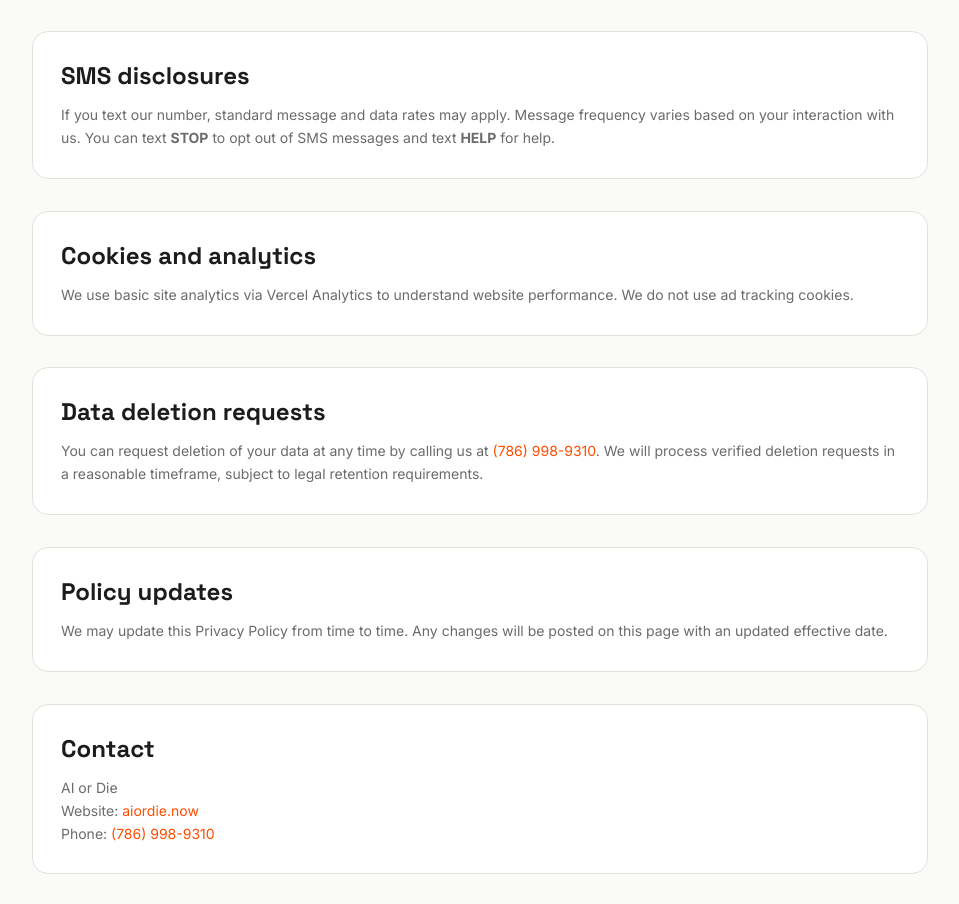
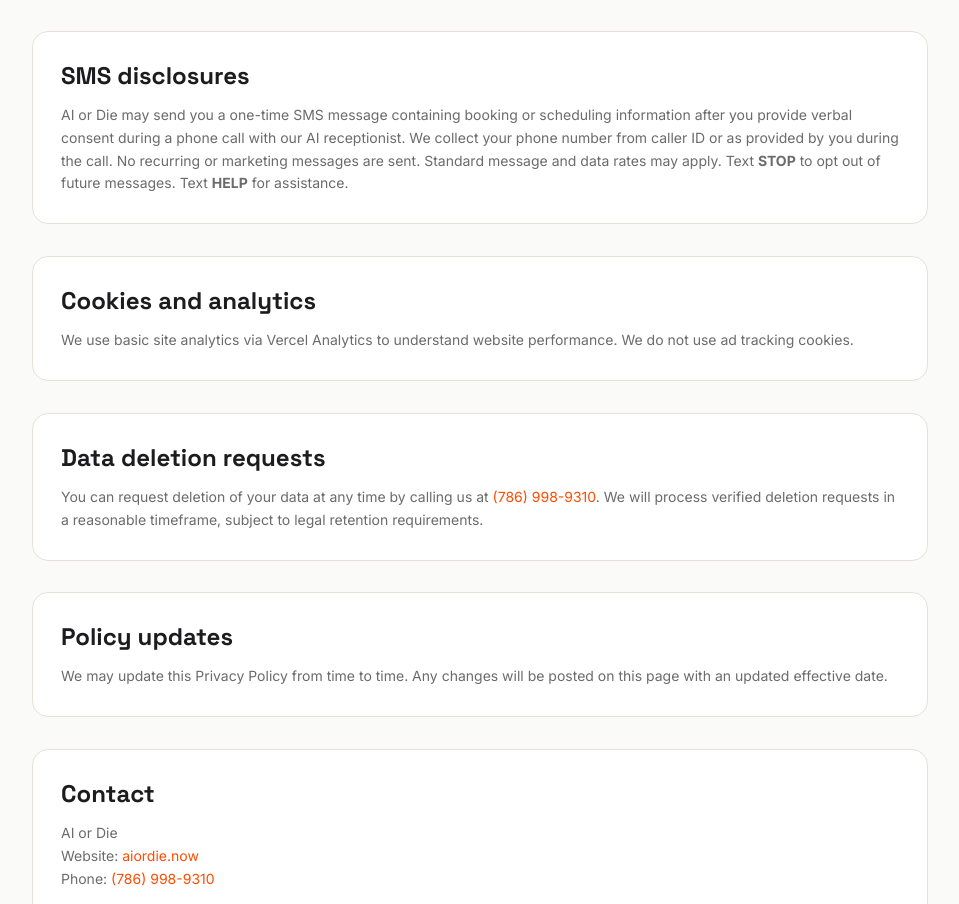
Before and after one commit to 1MORLAP/aiordie-website, a Next.js app: page /privacy in a window 1280 px wide. Shown: the part 1760-2664 px from the top of the page, without its empty margins (160-1119 px from the left). Built offline with nearby package versions, Linux system fonts and the light colour scheme.

Commit message:
fix: update SMS terms and privacy disclosures — verbal consent, one-time transactional only

```diff
--- a/app/privacy/page.tsx
+++ b/app/privacy/page.tsx
@@ -120,9 +120,7 @@ export default function PrivacyPage() {
             <article className="rounded-2xl border border-[var(--border)] bg-[var(--bg-card)] p-6 md:p-7">
               <h2 className="font-space-grotesk text-2xl font-bold text-[var(--text-primary)]">SMS disclosures</h2>
               <p className="mt-3 text-sm leading-relaxed text-[var(--text-secondary)]">
-                If you text our number, standard message and data rates may apply. Message frequency
-                varies based on your interaction with us. You can text <strong>STOP</strong> to opt out
-                of SMS messages and text <strong>HELP</strong> for help.
+                AI or Die may send you a one-time SMS message containing booking or scheduling information after you provide verbal consent during a phone call with our AI receptionist. We collect your phone number from caller ID or as provided by you during the call. No recurring or marketing messages are sent. Standard message and data rates may apply. Text <strong>STOP</strong> to opt out of future messages. Text <strong>HELP</strong> for assistance.
               </p>
             </article>
           </ScrollReveal>
--- a/app/terms/page.tsx
+++ b/app/terms/page.tsx
@@ -94,9 +94,7 @@ export default function TermsPage() {
             <article className="rounded-2xl border border-[var(--border)] bg-[var(--bg-card)] p-6 md:p-7">
               <h2 className="font-space-grotesk text-2xl font-bold text-[var(--text-primary)]">SMS terms</h2>
               <p className="mt-3 text-sm leading-relaxed text-[var(--text-secondary)]">
-                Message and data rates may apply. Message frequency varies based on your interaction
-                with AI or Die. Text <strong>STOP</strong> to cancel SMS messages. Text <strong>HELP</strong> for help.
-                For SMS support, contact <a className="text-[var(--accent)] hover:underline" href="tel:+17869989310">(786) 998-9310</a>.
+                AI or Die sends one-time transactional SMS messages (booking links, meeting confirmations) only after receiving verbal consent during a phone call with our AI receptionist. No recurring or promotional messages are sent. Message and data rates may apply. Text <strong>STOP</strong> to cancel SMS messages at any time. Text <strong>HELP</strong> for help. For SMS support, contact <a className="text-[var(--accent)] hover:underline" href="tel:+17869989310">(786) 998-9310</a>.
               </p>
             </article>
           </ScrollReveal>
```
